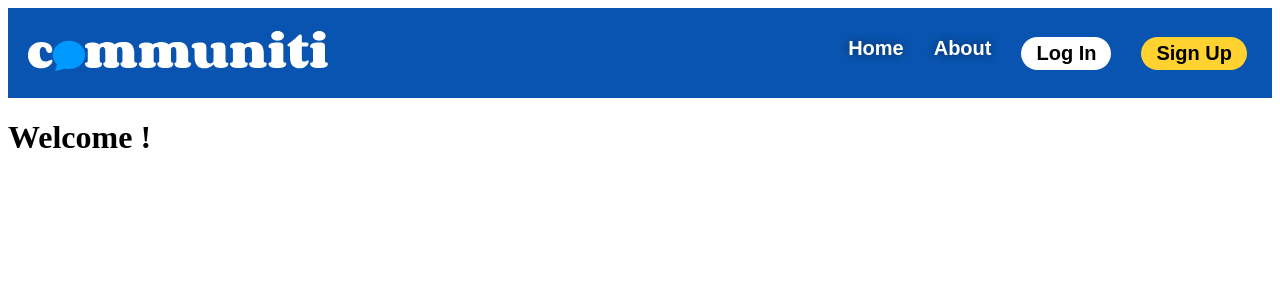
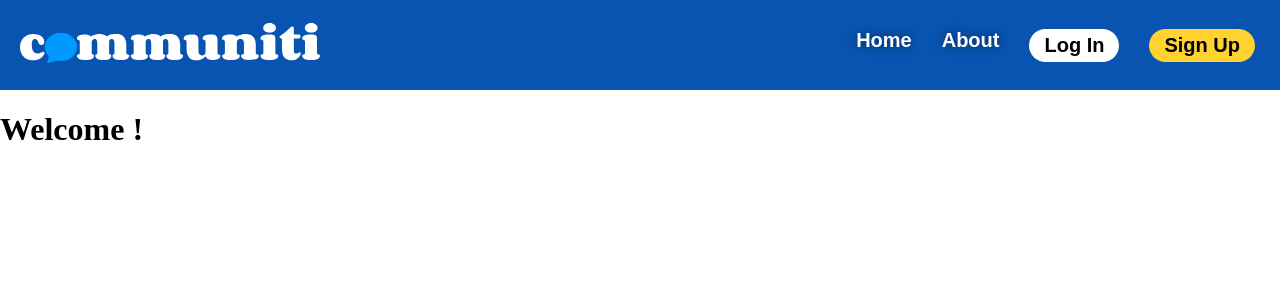
Before and after one commit to makeitMVPadmin/Communiti, a React (Create React App) app: page / in a window 1280 px wide. Shown: the top 300 px of the page. Built offline with nearby package versions, Linux system fonts and the light colour scheme; a small style sheet from the web is missing.

Commit message:
93-AG Fixed margin issue

```diff
--- a/src/components/Navbar/Navbar.scss
+++ b/src/components/Navbar/Navbar.scss
@@ -1,4 +1,9 @@
 @import "https://www.dafontfree.io/download/gilroytypefamily/";
+
+body{
+  margin: 0;
+  padding: 0;
+}
 
 .navbar {
     background: #0954B0;
@@ -14,14 +19,15 @@
     z-index: 100;
     display: flex;
     align-items: center;
-    // justify-content: flex-end;
+    justify-content: space-between;
   }
 
   ul {
     list-style: none;
     padding: 0;
     display: flex;
-    margin-left: auto;
+    // margin-left: auto;
+    margin: 0;
   }
 
   li {
```
